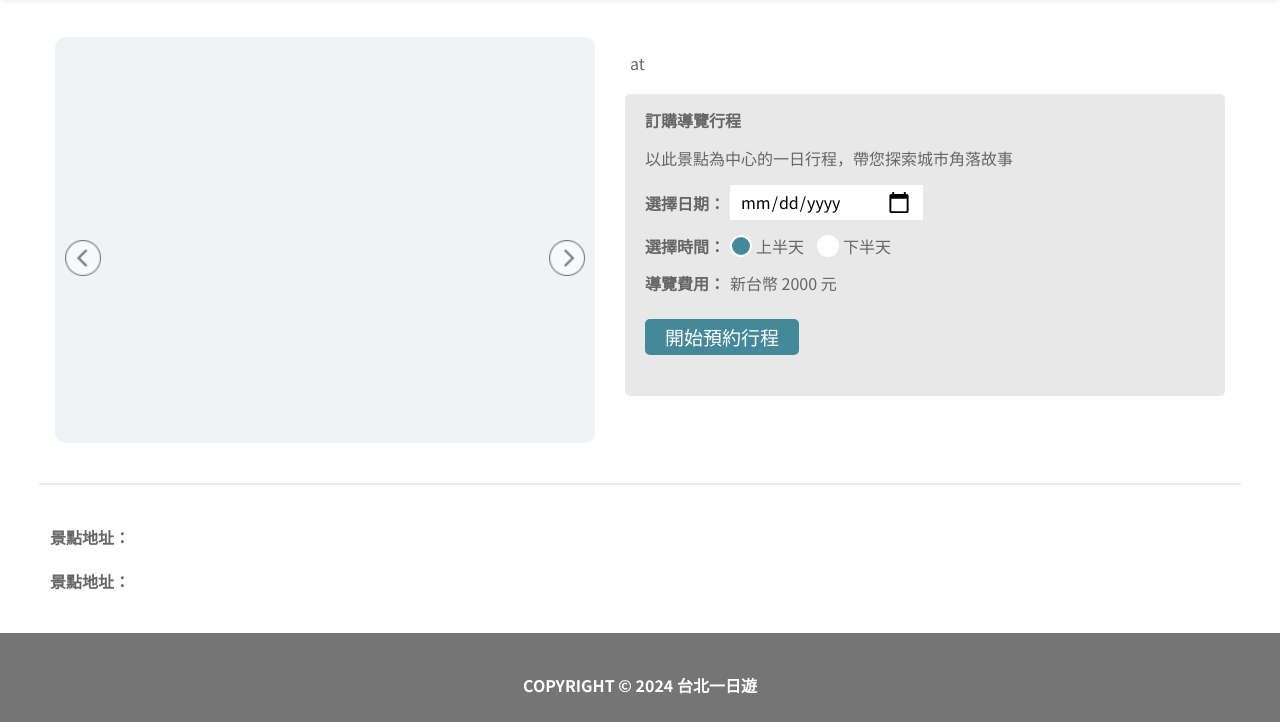
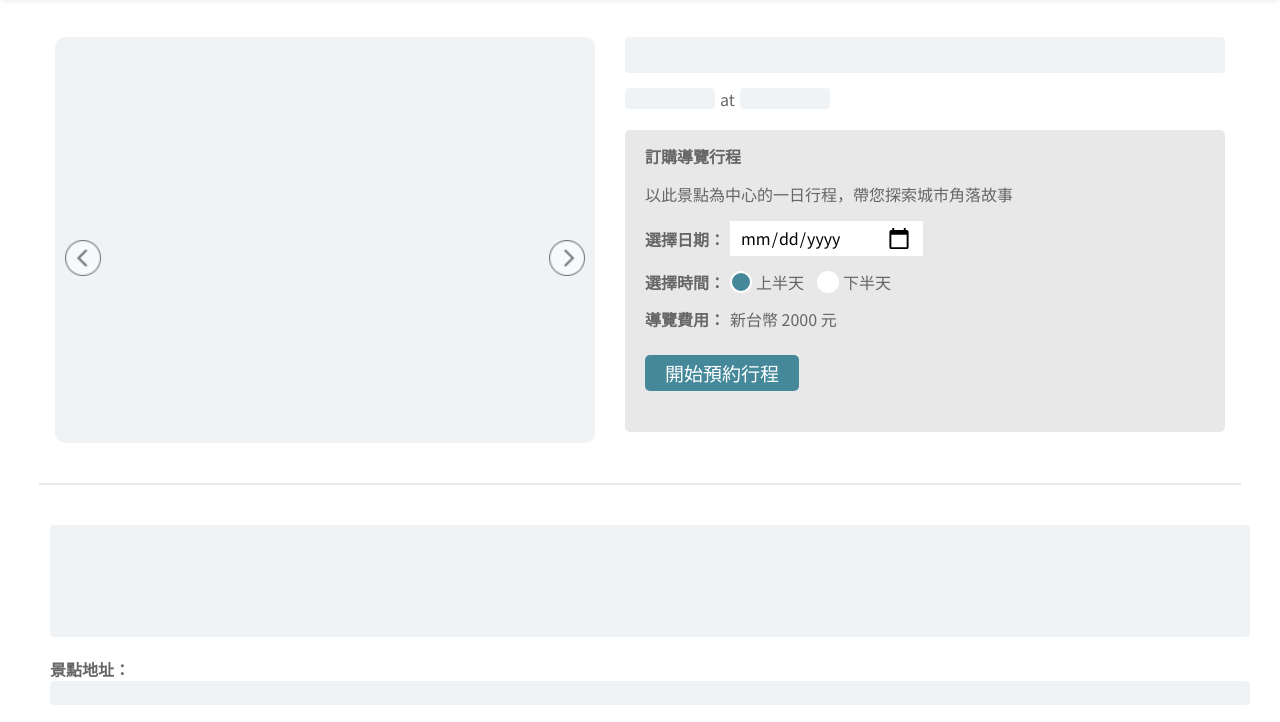
Before and after one commit to angelc1997/bootcamp-stage2, a plain HTML site: page static/attraction.html in a window 1280 px wide. Shown: the part 57-779 px from the top of the page. Drawn offline with Linux system fonts and the light colour scheme; files whose address does not match are found by name.

Commit message:
Add skeleton style

```diff
--- a/static/styles/style.css
+++ b/static/styles/style.css
@@ -250,6 +250,22 @@
   color: #ffffff;
 }
 
+/* Skeleton */
+
+.skeleton {
+  animation: loading 1s linear infinite alternate;
+}
+
+@keyframes loading {
+  0% {
+    background-color: hsl(200, 20%, 70%);
+  }
+
+  100% {
+    background-color: hsl(200, 20%, 95%);
+  }
+}
+
 .skeleton-title {
   width: 50%;
   height: 1rem;
@@ -269,6 +285,39 @@
   width: 90%;
   height: 1.6rem;
   border-radius: 0.5rem;
+}
+
+.skeleton-bigTitle {
+  width: 100%;
+  height: 1.5em;
+  border-radius: 0.25rem;
+}
+
+.skeleton-shortBody {
+  width: 15%;
+  height: 1.3rem;
+  border-radius: 0.25rem;
+}
+
+.skeleton-longText {
+  width: 100%;
+  height: 7rem;
+  border-radius: 0.25rem;
+}
+
+.skeleton-shortText {
+  width: 100%;
+  height: 1.5em;
+  border-radius: 0.25rem;
+}
+
+.skeleton-slides {
+  width: 100%;
+}
+
+.skeleton-img {
+  width: 100%;
+  height: 100%;
 }
 
 /* Form */
@@ -791,17 +840,3 @@ hr {
     margin-bottom: 15px;
   }
 }
-
-.skeleton {
-  animation: loading 1s linear infinite alternate;
-}
-
-@keyframes loading {
-  0% {
-    background-color: hsl(200, 20%, 70%);
-  }
-
-  100% {
-    background-color: hsl(200, 20%, 95%);
-  }
-}
```
